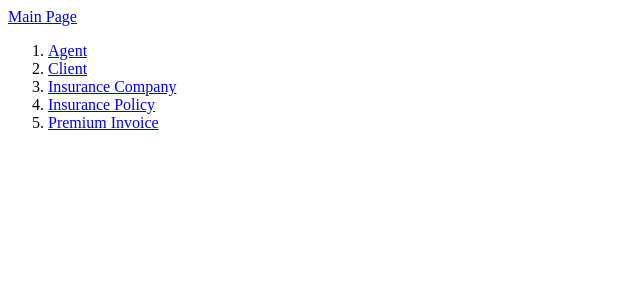
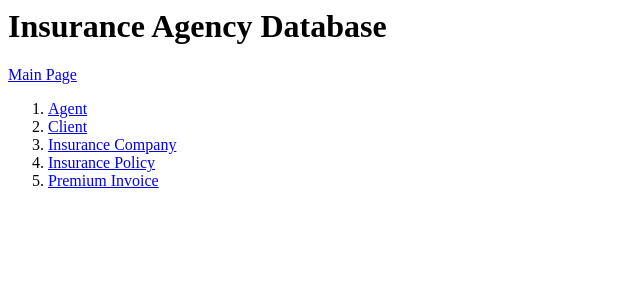
Before and after one commit to Nanerrr/databasesystems, a PHP site: page /homepage.php in a window 1280 px wide. Shown: the top 300 px of the page, without its empty margins (0-640 px from the left). Run offline with PHP 8.4, Linux system fonts and the light colour scheme.

Commit message:
Update homepage.php

```diff
--- a/homepage.php
+++ b/homepage.php
@@ -1,3 +1,4 @@
+<h1>Insurance Agency Database</h1>
 <a href="http://webtech.kettering.edu/~zhao8671/databasesystems/homepage.php">Main Page</a>
 <ol>
   <li><a href="http://webtech.kettering.edu/~zhao8671/databasesystems/agent.php">Agent</a></li>
```
